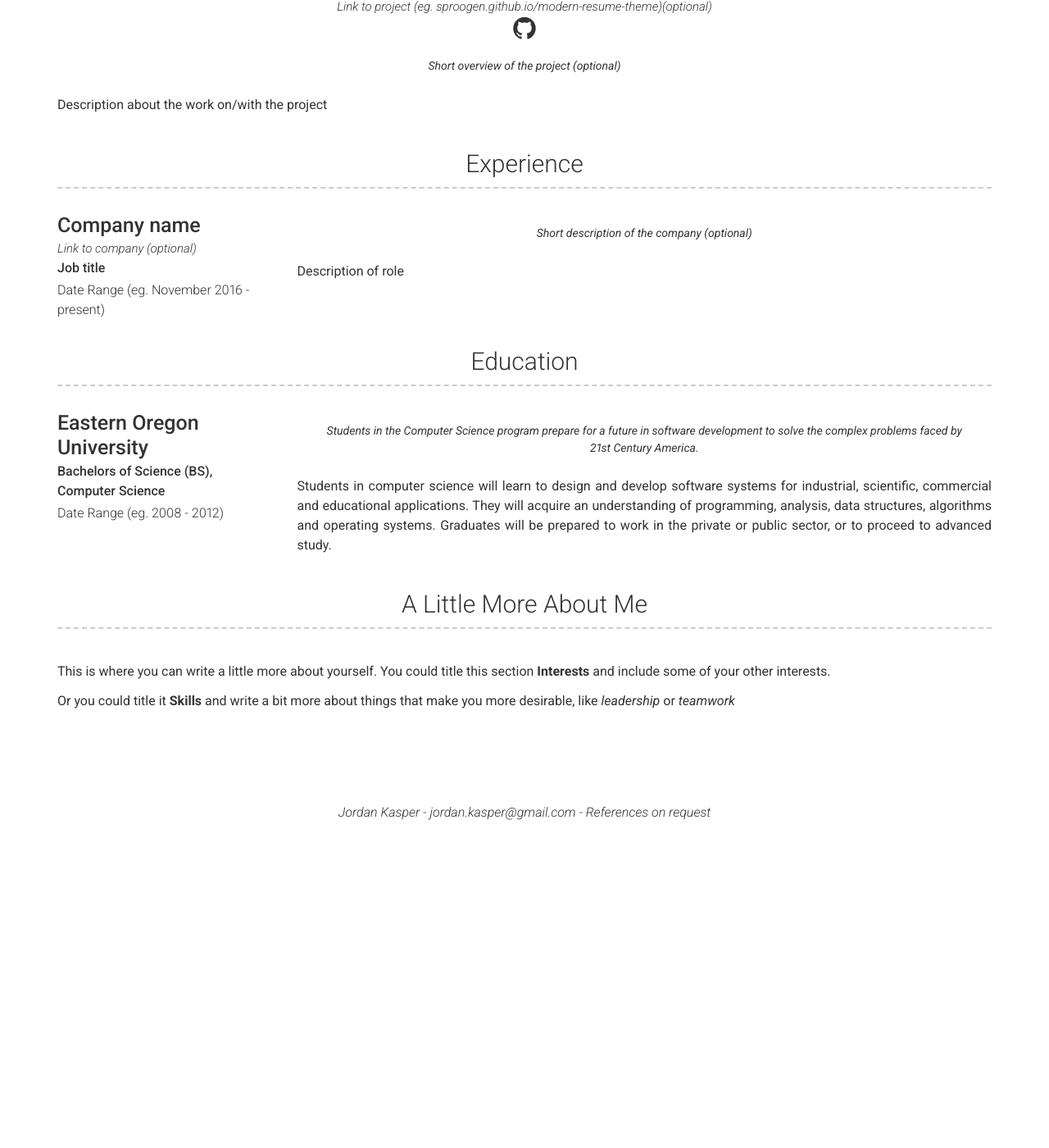
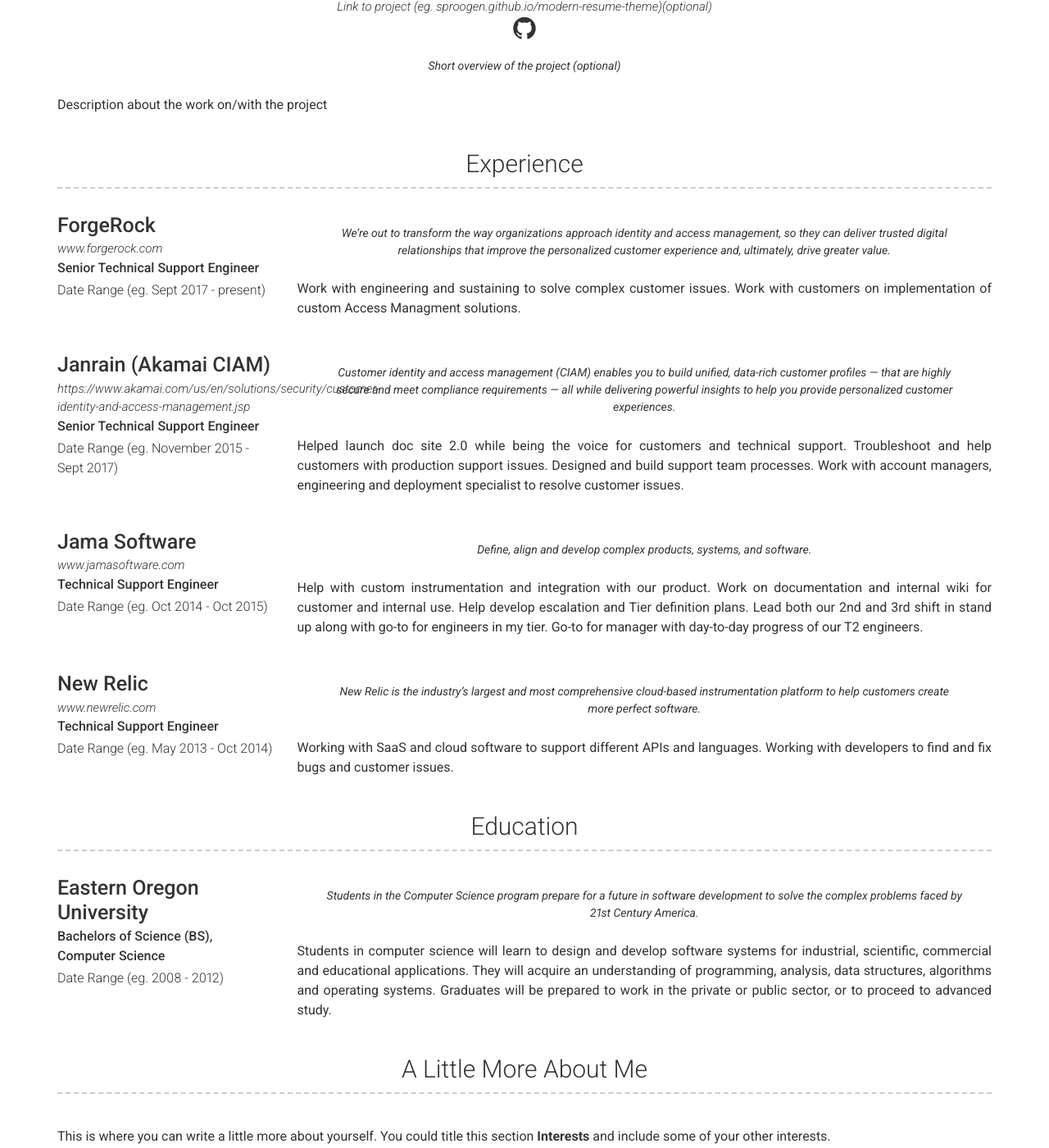
Before and after one commit to jordan-kasper/jordan-kasper.github.io, a Jekyll site: the page built from index.md, in a window 1280 px wide and 1400 px high, scrolled down 693 px. Shown: the whole window at 82% size. Built offline with Jekyll 4.4.1, drawn with Linux system fonts in a browser that asks for light colours; before the commit the page ends 1708 px from its top, so only the background shows below that.

Commit message:
Adding expereince settings

```diff
--- a/_data/experience.yml
+++ b/_data/experience.yml
@@ -1,10 +1,43 @@
 # Experience template
 - layout: left
-  company: Company name
-  link: Link to company (optional)
-  job_title: Job title
-  dates: Date Range (eg. November 2016 - present)
+  company: ForgeRock
+  link: www.forgerock.com
+  job_title: Senior Technical Support Engineer
+  dates: Date Range (eg. Sept 2017 - present)
   quote: >
-   Short description of the company (optional)
+   We’re out to transform the way organizations approach identity and access management, so they can deliver trusted digital relationships that improve the personalized customer experience and, ultimately, drive greater value.
   description: | # this will include new lines to allow paragraphs
-    Description of role
+    Work with engineering and sustaining to solve complex customer issues.  Work with customers on implementation of custom Access Managment solutions.
+
+- layout: left
+  company: Janrain (Akamai CIAM)
+  link: https://www.akamai.com/us/en/solutions/security/customer-identity-and-access-management.jsp
+  job_title: Senior Technical Support Engineer
+  dates: Date Range (eg. November 2015 - Sept 2017)
+  quote: >
+   Customer identity and access management (CIAM) enables you to build unified, data-rich customer profiles — that are highly secure and meet compliance requirements — all while delivering powerful insights to help you provide personalized customer experiences.
+  description: | # this will include new lines to allow paragraphs
+    Helped launch doc site 2.0 while being the voice for customers and technical support.  Troubleshoot and help customers with production support issues.  Designed and build support team processes.  Work with account managers, engineering and deployment specialist to resolve customer issues.
+
+
+- layout: left
+  company: Jama Software
+  link: www.jamasoftware.com
+  job_title: Technical Support Engineer
+  dates: Date Range (eg. Oct 2014 - Oct 2015)
+  quote: >
+   Define, align and develop complex products, systems, and software.
+  description: | # this will include new lines to allow paragraphs
+    Help with custom instrumentation and integration with our product.  Work on documentation and internal wiki for customer and internal use.  Help develop escalation and Tier definition plans.  Lead both our 2nd and 3rd shift in stand up along with go-to for engineers in my tier.  Go-to for manager with day-to-day progress of our T2 engineers.
+
+
+
+- layout: left
+  company: New Relic
+  link: www.newrelic.com
+  job_title: Technical Support Engineer
+  dates: Date Range (eg. May 2013 - Oct 2014)
+  quote: >
+   New Relic is the industry’s largest and most comprehensive cloud-based instrumentation platform to help customers create more perfect software.
+  description: | # this will include new lines to allow paragraphs
+    Working with SaaS and cloud software to support different APIs and languages. Working with developers to find and fix bugs and customer issues.
```
